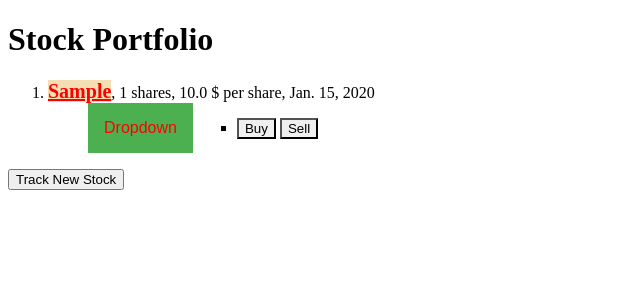
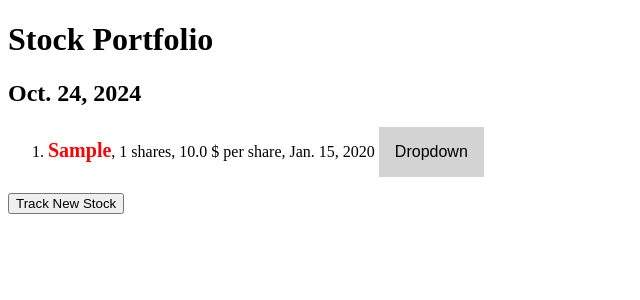
Before and after one commit to Trian27/StockAlgorithmNew, a Django app: page /stocks/ in a window 1280 px wide. Shown: the top 300 px of the page, without its empty margins (0-640 px from the left). Run offline with Django 4.2, Linux system fonts and the light colour scheme; tables that the repository leaves empty hold one stand-in row (values such as "Sample post").

Commit message:
some frontend modification

```diff
--- a/portfolio/stocks/static/stocks/style.css
+++ b/portfolio/stocks/static/stocks/style.css
@@ -1,13 +1,14 @@
-li a{
+/* Style for the list items (li a) to remove background and make ticker red */
+li a {
     font-size: 20px;
-    background-color: wheat;
-    color: red;
+    background-color: transparent; /* Remove the wheat background */
+    color: red; /* Keep the text red */
 }
 
 /* Style the dropdown button */
 .dropbtn {
-    background-color: #4CAF50;
-    color: red;
+    background-color: #d3d3d3; /* Set background to light grey */
+    color: black; /* Set text to black */
     padding: 16px;
     font-size: 16px;
     border: none;
@@ -24,7 +25,7 @@ li a{
 .dropdown-content {
     display: none;  /* Initially hidden */
     position: absolute;
-    background-color: #f9f9f9;
+    background-color: #f9f9f9; /* Light grey for dropdown content */
     min-width: 160px;
     box-shadow: 0px 8px 16px 0px rgba(0,0,0,0.2);
     z-index: 1;
@@ -37,7 +38,7 @@ li a{
 
 /* Style the buttons inside the dropdown */
 .dropdown-content button {
-    color: black;
+    color: black; /* Ensure button text is black */
     padding: 12px 16px;
     text-decoration: none;
     display: block;
@@ -49,10 +50,10 @@ li a{
 
 /* Change color of dropdown buttons on hover */
 .dropdown-content button:hover {
-    background-color: #f1f1f1;
+    background-color: #f1f1f1; /* Slight grey change on hover */
 }
 
 /* Change the background color of the dropdown button when the dropdown content is shown */
 .dropdown:hover .dropbtn {
-    background-color: #3e8e41;
+    background-color: #a9a9a9; /* Darker grey when hovered */
 }
--- a/portfolio/stocks/templates/stocks/index.html
+++ b/portfolio/stocks/templates/stocks/index.html
@@ -2,6 +2,7 @@
 {% block main_content %}
 <title>Stock Portfolio</title>
 <h1>Stock Portfolio</h1>
+<h2>{{date}}</h2>
 <script src="https://code.jquery.com/jquery-3.6.0.min.js"></script>
 <link rel="stylesheet" href="../../static/stocks/style.css" />
 <p>
@@ -49,6 +50,7 @@
                     return response.json();
                 })
                 .then(data => {
+                  track_new_stock_dialog.close();
                   window.location.reload();
                 })
                 .catch(error => {
@@ -98,6 +100,7 @@
                     return response.json();
                 })
                 .then(data => {
+                  track_new_stock_dialog.close();
                   window.location.reload();
                 })
                 .catch(error => {
@@ -106,43 +109,69 @@
               })
             </script>
           </dialog>
-          <li>
-            <a href = {% url "stocks:statistics" s.stock_id %}>
+          <li class="flex items-center">
+            <!-- Ticker with red text and no highlight -->
+            <a href = {% url "stocks:statistics" s.stock_id %} class="ticker">
               <b>{{ s.ticker }}</b></a>, {{ s.shares }} shares, {{ s.curr_daily_price }} $ per share, {{ s.time }}
-              <ul class="flex flex-row mr-4 items-center">
 
-
-
-                <div class="dropdown">
+            <!-- Dropdown Button and Content with grey background -->
+            <div class="dropdown ml-4 relative">
               <button class="dropbtn">Dropdown</button>
-                  <div class="dropdown-content">
-                    <button type="button" id="buy_stock" class="btn btn-light w-100 hover-highlight btn-square text-sm font-medium hover:text-red-500 mr-3" onclick="buy_stock_dialog{{s.stock_id}}.showModal()" >Buy</button>
-                    <button type="button" id="sell_stock" class="btn btn-light w-100 hover-highlight btn-square text-sm font-medium hover:text-red-500 mr-3" onclick="sell_stock_dialog{{s.stock_id}}.showModal()" >Sell</button>
+              <div class="dropdown-content absolute left-0 mt-2 hidden bg-gray-200 shadow-md">
+                <button type="button" id="buy_stock" class="btn btn-light w-100 hover-highlight btn-square text-sm font-medium hover:text-red-500 mr-3" onclick="buy_stock_dialog{{s.stock_id}}.showModal()">Buy</button>
+                <button type="button" id="sell_stock" class="btn btn-light w-100 hover-highlight btn-square text-sm font-medium hover:text-red-500 mr-3" onclick="sell_stock_dialog{{s.stock_id}}.showModal()">Sell</button>
               </div>
             </div>
 
+            <style>
+              /* Styling for the ticker to be red and not highlighted */
+              .ticker {
+                color: red;
+                text-decoration: none;
+              }
 
-                <li class="nav-item dropdown">
-                  <a class="nav-link p-0 active:text-red-300 focus:text-red-300" href="#" id="commentDropdown" role="button" data-bs-toggle="dropdown" aria-expanded="false">
-                    <i class="bi bi-three-dots-vertical text-2xl dark:text-white"></i>
-                  </a>
-                  <style>
-                    .hover-highlight:hover {
-                      background-color: lightgray;
+              .ticker:hover {
+                text-decoration: none; /* Prevent underline on hover */
+                background-color: transparent; /* No background highlight on hover */
               }
+
+              /* Dropdown styling */
+              .dropdown:hover .dropdown-content {
+                display: block;
+              }
+
+              .dropdown {
+                position: relative;
+                display: inline-block;
+              }
+
+              /* Grey background for dropdown content */
+              .dropdown-content {
+                display: none;
+                position: absolute;
+                background-color: #D3D3D3; /* Light grey background */
+                min-width: 160px;
+                box-shadow: 0px 8px 16px 0px rgba(0,0,0,0.2);
+                z-index: 1;
+              }
+
+              .dropdown-content button {
+                color: black;
+                padding: 12px 16px;
+                text-decoration: none;
+                display: block;
+              }
+
+              .dropdown-content button:hover {
+                background-color: #B0B0B0; /* Darker grey on hover */
+              }
+
               .btn-square {
                 border-radius: 0 !important;
               }
             </style>
-                  <ul class="dropdown-menu dropdown-menu-end py-0" aria-labelledby="BuyOrSellDropdown">
-                    <li>
-                      <button type="button" id="buy_stock" class="btn btn-light w-100 hover-highlight btn-square text-sm font-medium hover:text-red-500 mr-3" onclick="buy_stock_dialog{{s.stock_id}}.showModal()" >Buy</button>
-                      <button type="button" id="sell_stock" class="btn btn-light w-100 hover-highlight btn-square text-sm font-medium hover:text-red-500 mr-3" onclick="sell_stock_dialog{{s.stock_id}}.showModal()" >Sell</button>
           </li>
-                  </ul>
-                </li>
-              </ul>
-          </li>
+
         {% endfor %}
       {% else %}
         No stocks in portfolio
@@ -193,6 +222,7 @@
               return response.json();
           })
           .then(data => {
+            track_new_stock_dialog.close();
             window.location.reload();
           })
           .catch(error => {
@@ -204,4 +234,3 @@
 <button type="button" id="track_new_stock_button" class="bg-blue-500 text-white py-2 px-4 rounded hover:bg-blue-600" onclick="track_new_stock_dialog.showModal()">Track New Stock</button>
 
 {% endblock %}
-<!-- how would I use the base in this case?-->
--- a/portfolio/stocks/templates/stocks/statistics.html
+++ b/portfolio/stocks/templates/stocks/statistics.html
@@ -5,9 +5,9 @@
 {% if error_message %}<p><strong>{{ error_message }}</strong></p>{% endif %}
 
 <ul>
-    Date: {{stock.price_by_month_set.all.first.date}}
-    <br>Price_By_Month: ${{stock.price_by_month_set.all.first}}
-
+    Date: {{stock.price_by_day_set.all.first.date}}
+    <br>Closing Price: ${{stock.price_by_day_set.all.first}}
+    <br>Last Month's Closing Price: ${{stock.price_by_month_set.all.first}} on {{stock.price_by_month_set.all.first.date}}
 </ul>
 
 {% endblock %}
--- a/portfolio/stocks/views.py
+++ b/portfolio/stocks/views.py
@@ -6,6 +6,7 @@ from .forms import StockForm
 import datetime
 from django.http import JsonResponse, HttpResponse
 from django.db import IntegrityError
+from datetime import date
 
 def home(request):
     template = loader.get_template("stocks/home.html")
@@ -122,7 +123,7 @@ def index(request):
     # for i in range(0, len(stock_list)):
     #     stock_dicts.append({'stock_id': str(stock_list[i].id),'ticker': stock_list[i].ticker, 'shares': stock_list[i].num_shares, 'price_by_month': price_by_month_list[i].price_by_month, 'time': price_by_month_list[i].date})
     template = loader.get_template("stocks/index.html")
-    context = {"stock_dicts": stock_dicts,}
+    context = {"stock_dicts": stock_dicts, "date": date.today()}
     return HttpResponse(template.render(context, request))
 
 def statistics(request, stock_id):
```
Lines whose indentation alone changed are shown as unchanged.
